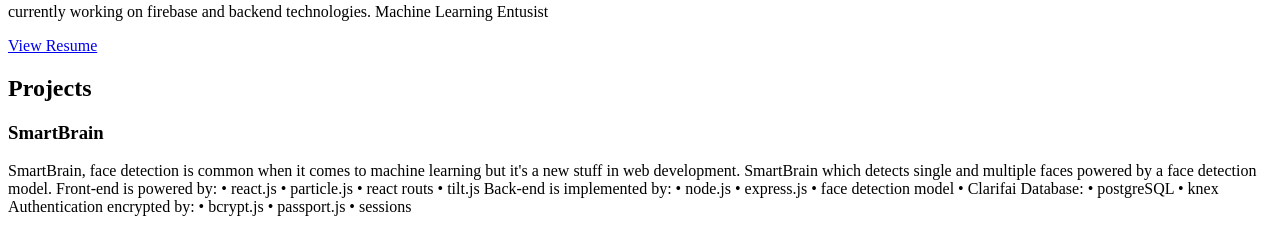
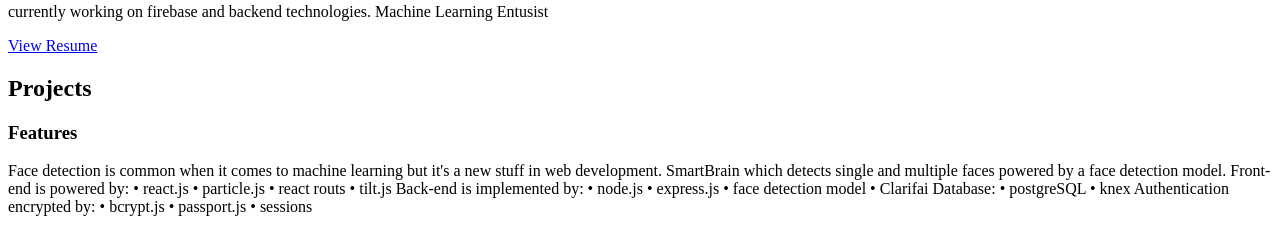
Before and after one commit to Nirmalya-Saha96/Portfolio-2.0, a website: page src/template.html in a window 1280 px wide. Shown: the part 780-1009 px from the top of the page. Drawn offline with nearby package versions, Linux system fonts and the light colour scheme.

Commit message:
update project title

```diff
--- a/src/template.html
+++ b/src/template.html
@@ -113,10 +113,10 @@
           <div class="row">
             <div class="col-lg-4 col-sm-12">
               <div class="project-wrapper__text">
-                <h3 class="project-wrapper__text-title">SmartBrain</h3>
+                <h3 class="project-wrapper__text-title">Features</h3>
                 <div>
                   <p class="mb-4">
-                    SmartBrain, face detection is common when it comes to machine learning but it's a new stuff in web development.
+                     Face detection is common when it comes to machine learning but it's a new stuff in web development.
 
                       SmartBrain which detects single and multiple faces powered by a face detection model.
 
```
